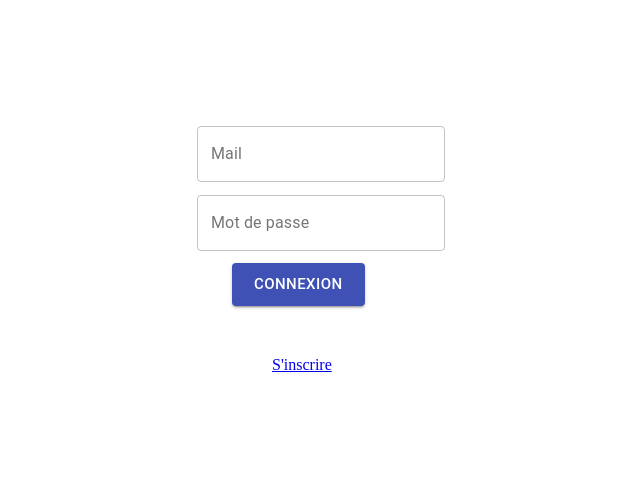
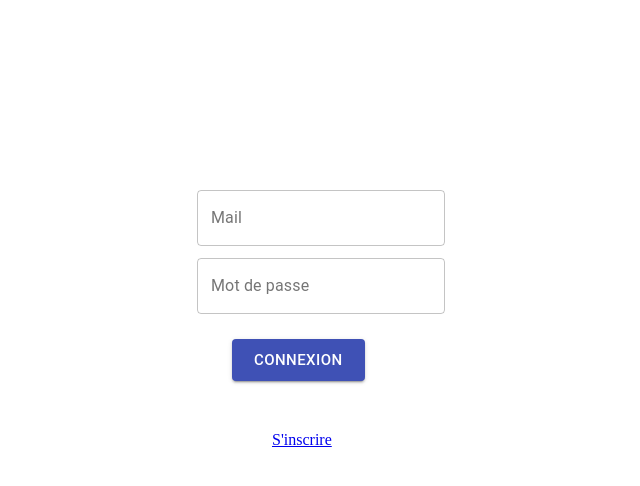
Before and after one commit to SteevenMnw/ProjectJavaReact, a React (Create React App) app: page /signin in a window 1280 px wide. Shown: the top 486 px of the page, without its empty margins (318-958 px from the left). Built offline with nearby package versions, Linux system fonts and the light colour scheme.

Commit message:
add Myimage page

```diff
--- a/src/App.js
+++ b/src/App.js
@@ -5,6 +5,7 @@ import Signin from "./pages/Signin";
 import Signup from "./pages/Signup";
 import Gallery from "./pages/Gallery";
 import AddImage from "./pages/AddImage";
+import myimage from "./pages/Myimage";
 
 function App() {
   return (
@@ -15,6 +16,7 @@ function App() {
         <Route path="/account" component={Account} />
         <Route path="/gallery" component={Gallery} />
         <Route path="/addimage" component={AddImage} />
+        <Route path="/myimage" component={myimage} />
     </Router>
   );
 }
--- a/src/components/indexNavBar.js
+++ b/src/components/indexNavBar.js
@@ -26,6 +26,9 @@ const Navbar = () => {
           <NavLink to='/addimage' activeStyle>
             Ajouter une image
           </NavLink>
+          <NavLink to='/myimage' activeStyle>
+            Mes images
+          </NavLink>
         </NavMenu>
         <NavBtn>
           <NavBtnLink to='/signin'>Se connecter</NavBtnLink>
--- /dev/null
+++ b/src/pages/Myimage.js
@@ -0,0 +1,12 @@
+import React from 'react';
+import Navbar from '../components/indexNavBar';
+
+class myimage extends React.Component {
+    render(){
+        return (
+            <Navbar></Navbar>
+        );
+    }
+};
+
+export default myimage;
--- a/src/styles/index.scss
+++ b/src/styles/index.scss
@@ -1,7 +1,7 @@
 // SignIn
 
 .form_signin{
-    margin: 10% auto;
+    margin: 15% auto;
     width: 250px;
 }
 
@@ -10,7 +10,7 @@
 }
 
 .button_signin{
-    margin: 0 14%;
+    margin: 10% 14%;
 }
 
 .redirection_signin{
@@ -20,7 +20,7 @@
 // SignUp
 
 .form_signup{
-    margin: 0 auto;
+    margin: 10% auto;
     width: 250px;
 }
 
```
